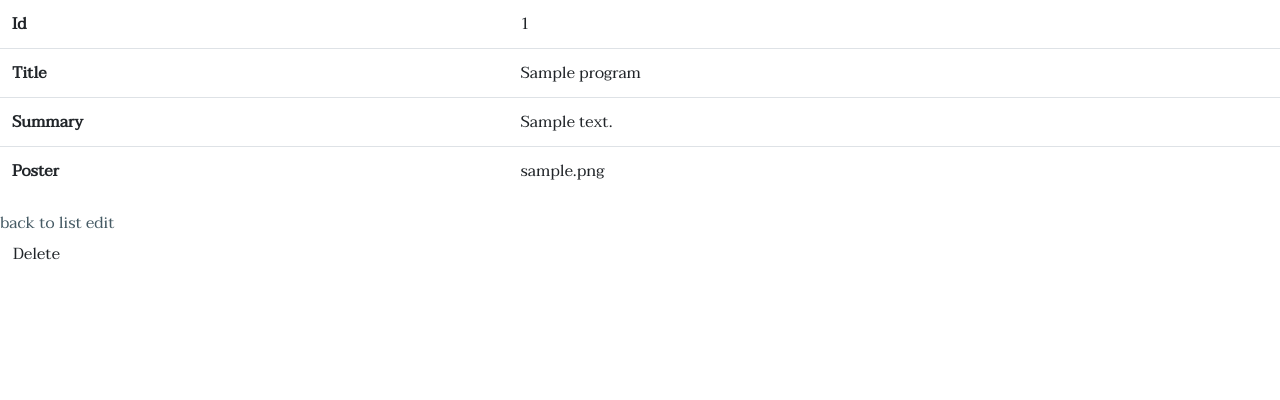
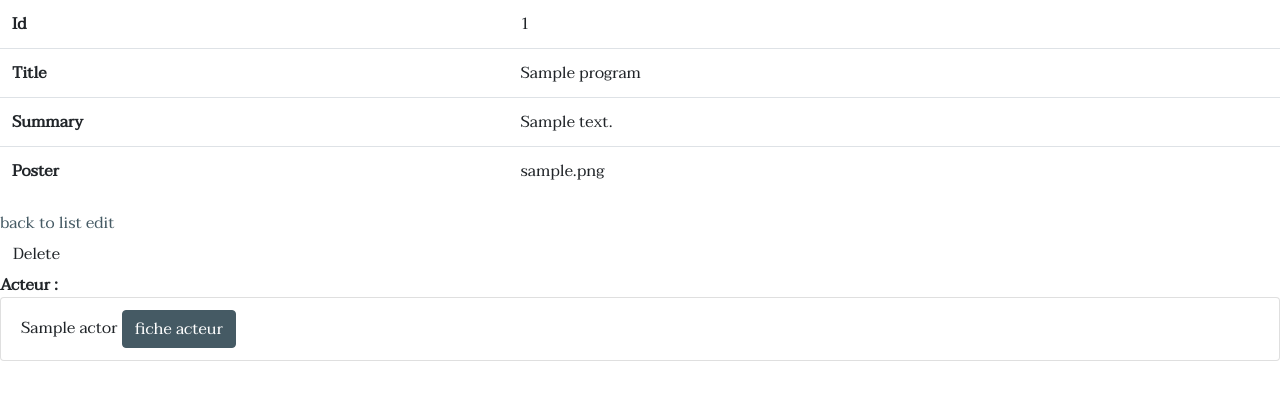
Before and after one commit to kimor44/Wild-series, a Symfony app: template templates/program/show.html.twig in a window 1280 px wide. Shown: the part 113-513 px from the top of the page. Run offline with Twig, Linux system fonts and the light colour scheme; the template is opened without the code that fills it: most values are stand-ins (such as "Sample title", 1, 10 or a date in 2020); style sheets or scripts are compiled from the project's sources; some libraries are stand-ins or nearby versions.

Commit message:
ajout liens vers acteurs et séries

```diff
--- a/templates/program/show.html.twig
+++ b/templates/program/show.html.twig
@@ -31,4 +31,15 @@
     <a href="{{ path('program_edit', {'id': program.id}) }}">edit</a>
 
     {{ include('program/_delete_form.html.twig') }}
+
+    <strong>Acteur :</strong>
+    <ul class="list-group">
+        {% for actor in program.actors %}
+            <li class="list-group-item">{{ actor.name }} <a href="{{ path('wild_show_actor', {id: actor.id}) }}" class="btn btn-primary stretched-link">fiche acteur</a></li>
+        {% else %}
+            <li class="list-group-item">Aucun acteur pour cette série</li>
+        {% endfor %}
+    </ul>
+
+
 {% endblock %}
--- a/templates/wild/actor.html.twig
+++ b/templates/wild/actor.html.twig
@@ -1,4 +1,5 @@
 {% extends 'base.html.twig' %}
+{% block title %}Actor{% endblock %}
 
 {% block body %}
     <div class="container">
@@ -11,7 +12,10 @@
                 </div>
                 <div class="col-lg-6">
                     <h3>{{ program.title }}</h3>
-                    <p>{{ program.summary }}</p>
+                    <p>{{ program.summary }}<br>
+                        <a href="{{ path('program_show', {id: program.id}) }}" class="btn btn-primary stretched-link">Voir la série</a>
+                    </p>
+
                 </div>
             </div>
         {% endfor %}
```
